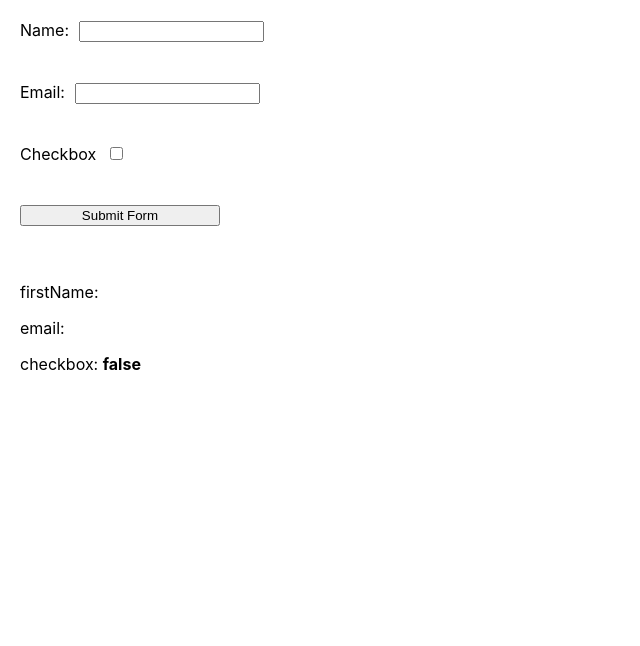
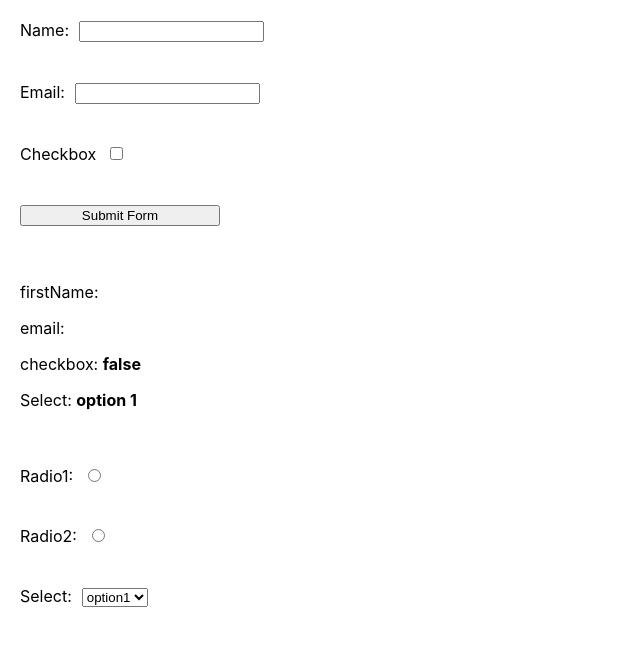
Before and after one commit to elena1964synyshyn/huck, a React (Create React App) app in the folder my-app/: page / in a window 1280 px wide. Shown: the top 646 px of the page, without its empty margins (0-640 px from the left). Built offline with nearby package versions, Linux system fonts and the light colour scheme.

Commit message:
add folders ja and add library lodash and update folders js

```diff
--- a/my-app/package.json
+++ b/my-app/package.json
@@ -8,6 +8,7 @@
     "@testing-library/react": "^16.3.2",
     "@testing-library/user-event": "^13.5.0",
     "classnames": "^2.5.1",
+    "lodash": "^4.18.1",
     "react": "^19.2.5",
     "react-dom": "^19.2.5",
     "react-scripts": "5.0.1",
--- a/my-app/src/components/ControlledForms/ControlledForms.js
+++ b/my-app/src/components/ControlledForms/ControlledForms.js
@@ -1,12 +1,16 @@
 import { useState } from 'react';
 import InputData from '../InputData';
 import Checkbox from '../Checkbox';
+import RadioButtons from './RadioButtons';
+import CustomSelect from './CustomSelect';
 
 const ControlledForms = () => {
   const [value, setValue] = useState({
     name: '',
     email: '',
     checkbox: false,
+    radio: '',
+    select: 'option 1',
   });
 
   const handleSubmit = event => {
@@ -65,6 +69,8 @@ const ControlledForms = () => {
         </div>
       </form>
       <InputData value={value} />
+      <RadioButtons value={value} setValue={setValue} />
+      <CustomSelect value={value} setValue={setValue} />
     </>
   );
 };
--- /dev/null
+++ b/my-app/src/components/ControlledForms/CustomSelect.js
@@ -0,0 +1,35 @@
+const CustomSelect = ({ value, setValue }) => {
+  const selectOptions = [
+    { id: 1, value: 'option1' },
+    { id: 2, value: 'option2' },
+    { id: 3, value: 'option3' },
+    { id: 4, value: 'option4' },
+  ];
+
+  const handleSelectChange = event => {
+    console.log(event.target.value);
+
+    const select = event.target.value;
+    setValue(prevState => ({ ...prevState, select }));
+  };
+
+  return (
+    <div style={{ padding: '20px' }}>
+      <label style={{ marginRight: '10px' }} htmlFor="select">
+        Select:
+      </label>
+      <select
+        id="select"
+        name="select"
+        value={value.select}
+        onChange={handleSelectChange}
+      >
+        {selectOptions.map(option => (
+          <option key={option.id}>{option.value}</option>
+        ))}
+      </select>
+    </div>
+  );
+};
+
+export default CustomSelect;
--- /dev/null
+++ b/my-app/src/components/ControlledForms/RadioButtons.js
@@ -0,0 +1,40 @@
+const RadioButtons = ({ value, setValue }) => {
+  const handleRadioChange = event => {
+    const radio = event.target.value;
+    setValue(prevState => ({ ...prevState, radio }));
+  };
+
+  return (
+    <>
+      <div style={{ padding: '20px' }}>
+        <label style={{ marginRight: '10px' }} htmlFor="radio-button1">
+          Radio1:
+        </label>
+        <input
+          id="radio-button1"
+          name="radio"
+          value="radio1"
+          onChange={handleRadioChange}
+          checked={value.radio === 'radio1'}
+          type="radio"
+        />
+      </div>
+
+      <div style={{ padding: '20px' }}>
+        <label style={{ marginRight: '10px' }} htmlFor="radio-button2">
+          Radio2:
+        </label>
+        <input
+          id="radio-button2"
+          name="radio"
+          value="radio2"
+          onChange={handleRadioChange}
+          checked={value.radio === 'radio2'}
+          type="radio"
+        />
+      </div>
+    </>
+  );
+};
+
+export default RadioButtons;
--- a/my-app/src/components/InputData.js
+++ b/my-app/src/components/InputData.js
@@ -1,4 +1,3 @@
-import React from 'react';
 const InputData = ({ value }) => {
   return (
     <div style={{ padding: '20px' }}>
@@ -11,6 +10,9 @@ const InputData = ({ value }) => {
       <p>
         checkbox: <strong>{value.checkbox.toString()}</strong>
       </p>
+      <p>
+        Select: <strong>{value.select}</strong>
+      </p>
     </div>
   );
 };
```
Also changed, not shown: my-app/src/components/ControlledForms/RadioButton.js (added, +10 -0 lines), my-app/src/components/Textinputs.js (+52 -2 lines), 1 other file (tests, documents, lock files or other folders).
